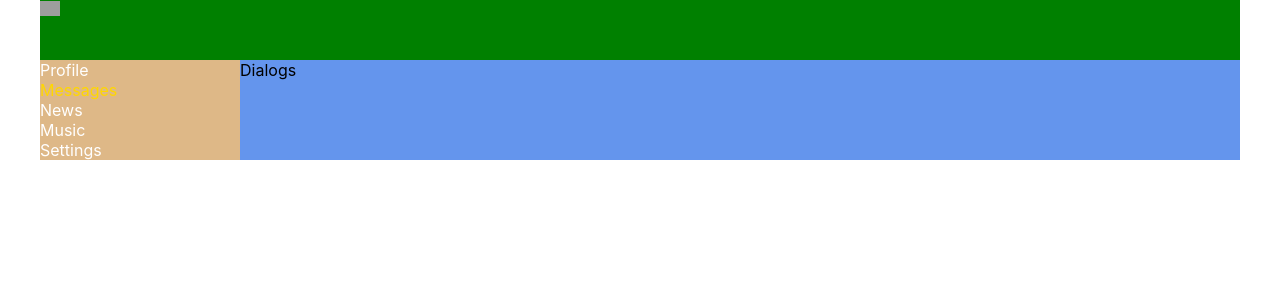
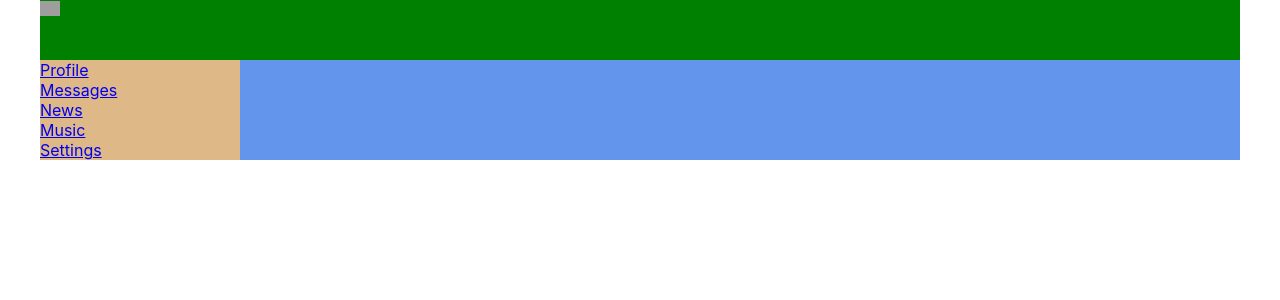
Before and after one commit to A-Alex-ander/social-network, a React (Create React App) app: page / in a window 1280 px wide. Shown: the top 300 px of the page. Built offline with nearby package versions, Linux system fonts and the light colour scheme; grey boxes are pictures that could not be loaded.

Commit message:
video-19-Routing,route,browser-router

```diff
--- a/src/App.tsx
+++ b/src/App.tsx
@@ -4,19 +4,25 @@
 import NavBar from "./components/navBar/NavBar";
 import Profile from "./components/profile/Profile";
 import Dialogs from "./components/dialogs/Dialogs";
+import {BrowserRouter, Route} from "react-router-dom";
 
 
 function App() {
     return (
-        <div className="app-wrapper">
-            <Header/>
-            <NavBar/>
-            <div className='app-wrapper-content'>
-                <Dialogs/>
+        <BrowserRouter>
+            <div className="app-wrapper">
+                <Header/>
+                <NavBar/>
+                <div className='app-wrapper-content'>
+                    <Route path={"/dialogs"} component={Dialogs}/>
+                    <Route path={"/profile"} component={Profile}/>
+                    <Route path={"/news"} component={Profile}/>
+                    <Route path={"/music"} component={Profile}/>
+                    <Route path={"/settings"} component={Profile}/>
+                </div>
             </div>
-            {/*<Profile/>*/}
+        </BrowserRouter>
 
-        </div>
 
     );
 }
--- a/src/components/navBar/NavBar.tsx
+++ b/src/components/navBar/NavBar.tsx
@@ -5,19 +5,19 @@
     return (
         <nav className={s.nav}>
             <div className={s.item}>
-                <a>Profile</a>
+                <a href="/profile">Profile</a>
             </div>
             <div className={`${s.item} ${s.active}`}>
-                <a>Messages</a>
+                <a href="/dialogs">Messages</a>
             </div>
             <div className={s.item}>
-                <a>News</a>
+                <a href={"/news"}>News</a>
             </div>
             <div className={s.item}>
-                <a>Music</a>
+                <a href={"music"}>Music</a>
             </div>
             <div className={s.item}>
-                <a>Settings</a>
+                <a href={"settings"}>Settings</a>
             </div>
         </nav>
 
```
